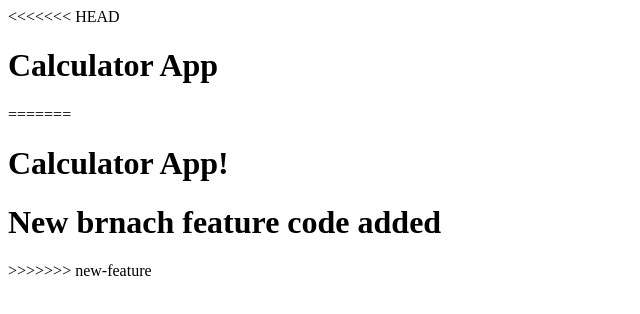
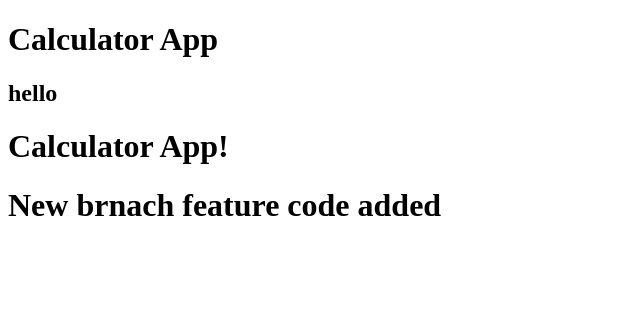
Before and after one commit to prerana1984/Git_firstVS, a plain HTML site: page Calculator.html in a window 1280 px wide. Shown: the whole page, without its empty margins (0-640 px from the left). Drawn offline with Linux system fonts and the light colour scheme.

Commit message:
added changes

```diff
--- a/Calculator.html
+++ b/Calculator.html
@@ -7,11 +7,10 @@
     <title>Calculator</title>
 </head>
 <body>
-<<<<<<< HEAD
+
     <h1>Calculator App</h1>
-=======
+<h2>hello</h2>
     <h1>Calculator App!</h1>
     <h1>New brnach feature code added</h1>
->>>>>>> new-feature
 </body>
 </html>
```
